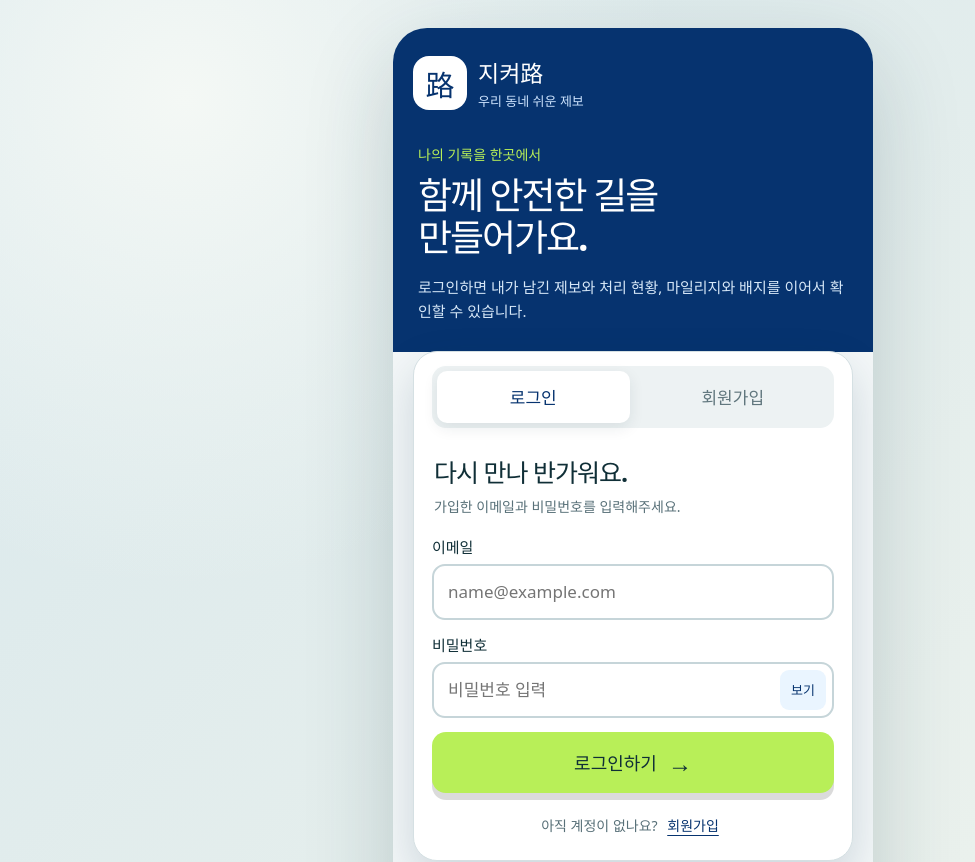
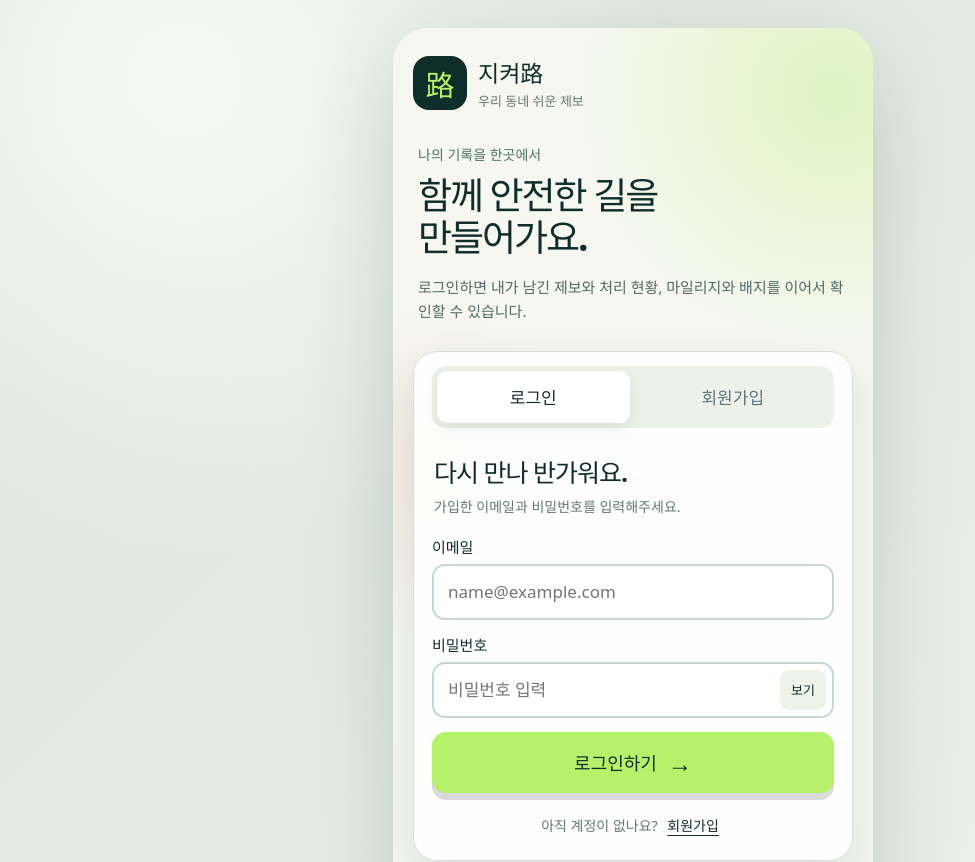
Before and after one commit to yaniyaabi/jikeoro-senior-app-proto, a React (Vite) app: page / in a window 1280 px wide. Shown: the top 862 px of the page, without its empty margins (7-982 px from the left). Built offline with nearby package versions, Linux system fonts and the light colour scheme.

Commit message:
Align senior app styling with website

```diff
--- a/src/styles.css
+++ b/src/styles.css
@@ -1,44 +1,44 @@
 :root {
   font-family: "Pretendard", "Noto Sans KR", "Malgun Gothic", system-ui, sans-serif;
-  color: #102f37;
-  background: #dfe9ec;
+  color: #102d2a;
+  background: #e8eee7;
   font-synthesis: none;
-  --navy: #06336f;
-  --navy-dark: #032757;
-  --blue: #0879e8;
-  --sky: #eaf5ff;
-  --lime: #b8ef58;
-  --yellow: #ffd444;
-  --coral: #ff6b5a;
-  --ink: #102f37;
-  --muted: #587078;
-  --line: #d5e0e3;
+  --navy: #102d2a;
+  --navy-dark: #09211f;
+  --blue: #4f7767;
+  --sky: #edf3e9;
+  --lime: #b7f06b;
+  --yellow: #ffd36a;
+  --coral: #ff6654;
+  --ink: #102d2a;
+  --muted: #637871;
+  --line: #d5ddd5;
   --surface: #ffffff;
-  --canvas: #f3f7f8;
+  --canvas: #f5f7f0;
 }
 
 * { box-sizing: border-box; }
 html { scroll-behavior: smooth; }
-body { margin: 0; min-width: 280px; min-height: 100vh; background: radial-gradient(circle at 15% 10%, #f4f8f5, transparent 35%), linear-gradient(135deg, #d9e8ec, #eef3ed); }
+body { margin: 0; min-width: 280px; min-height: 100vh; background: radial-gradient(circle at 15% 8%, #f7faf3, transparent 34%), linear-gradient(135deg, #dce7dc, #eef2e9); }
 button, input, textarea { font: inherit; }
 button, label { -webkit-tap-highlight-color: transparent; }
 button:focus-visible, input:focus-visible, textarea:focus-visible { outline: 4px solid var(--yellow); outline-offset: 2px; }
 
 .app-stage { min-height: 100vh; padding: 28px; display: flex; align-items: flex-start; justify-content: center; }
-.phone-app { width: min(100%, 480px); min-height: calc(100vh - 56px); position: relative; background: var(--canvas); border-radius: 34px; overflow: hidden; box-shadow: 0 30px 90px rgba(18, 55, 64, .2); padding-bottom: 96px; }
-.auth-phone { padding-bottom: 0; background: linear-gradient(180deg,var(--navy) 0 35%,var(--canvas) 35%); }
+.phone-app { width: min(100%, 480px); min-height: calc(100vh - 56px); position: relative; background: var(--canvas); border-radius: 34px; overflow: hidden; box-shadow: 0 30px 90px rgba(16,45,42,.18); padding-bottom: 96px; }
+.auth-phone { padding-bottom: 0; background: radial-gradient(circle at 92% 7%,rgba(183,240,107,.34),transparent 26%),radial-gradient(circle at 7% 48%,rgba(255,102,84,.09),transparent 25%),var(--canvas); }
 .app-auth-page { min-height: calc(100vh - 56px); padding: 27px 20px 35px; }
-.app-auth-brand { display: flex; align-items: center; gap: 11px; color: white; }
-.app-auth-brand>span { width: 54px; height: 54px; border-radius: 16px; background: white; color: var(--navy); display: grid; place-items: center; font: 900 29px Georgia,serif; }
+.app-auth-brand { display: flex; align-items: center; gap: 11px; color: var(--ink); }
+.app-auth-brand>span { width: 54px; height: 54px; border-radius: 16px; background: var(--ink); color: var(--lime); display: grid; place-items: center; font: 900 29px Georgia,serif; }
 .app-auth-brand>div { display: flex; flex-direction: column; gap: 2px; }
 .app-auth-brand strong { font-size: 23px; }
-.app-auth-brand small { color: #cfe5ff; font-size: 13px; font-weight: 800; }
-.app-auth-intro { color: white; padding: 34px 5px 28px; }
-.app-auth-intro>p { margin: 0 0 10px; color: var(--lime); font-size: 14px; font-weight: 950; }
+.app-auth-brand small { color: var(--muted); font-size: 13px; font-weight: 800; }
+.app-auth-intro { color: var(--ink); padding: 34px 5px 28px; }
+.app-auth-intro>p { margin: 0 0 10px; color: #4f7460; font-size: 14px; font-weight: 950; }
 .app-auth-intro h1 { margin: 0; font-size: 37px; line-height: 1.13; letter-spacing: -.055em; }
-.app-auth-intro>span { display: block; margin-top: 17px; color: #d7e8f8; font-size: 15px; line-height: 1.6; }
-.app-auth-card { border: 1px solid var(--line); border-radius: 24px; background: white; padding: 14px 18px 24px; box-shadow: 0 18px 44px rgba(7,41,76,.16); }
-.app-auth-tabs { display: grid; grid-template-columns: 1fr 1fr; gap: 7px; border-radius: 14px; background: #edf2f3; padding: 5px; }
+.app-auth-intro>span { display: block; margin-top: 17px; color: #536966; font-size: 15px; line-height: 1.6; }
+.app-auth-card { border: 1px solid var(--line); border-radius: 24px; background: rgba(255,255,255,.94); padding: 14px 18px 24px; box-shadow: 0 18px 44px rgba(16,45,42,.1); }
+.app-auth-tabs { display: grid; grid-template-columns: 1fr 1fr; gap: 7px; border-radius: 14px; background: #edf2e9; padding: 5px; }
 .app-auth-tabs button { min-height: 52px; border: 0; border-radius: 10px; background: transparent; color: #60767d; font-size: 17px; font-weight: 950; cursor: pointer; }
 .app-auth-tabs button.active { background: white; color: var(--navy); box-shadow: 0 5px 15px rgba(16,47,55,.09); }
 .app-auth-heading { margin: 25px 2px 19px; }
@@ -48,7 +48,7 @@ button:focus-visible, input:focus-visible, textarea:focus-visible { outline: 4px
 .app-auth-form>label { display: flex; flex-direction: column; gap: 7px; }
 .app-auth-form>label>span:first-child { font-size: 15px; font-weight: 950; }
 .app-auth-form input { width: 100%; min-height: 56px; border: 2px solid #c6d5d9; border-radius: 13px; background: white; color: var(--ink); padding: 13px 14px; font-size: 17px; outline: none; }
-.app-auth-form input:focus { border-color: var(--blue); box-shadow: 0 0 0 3px rgba(8,121,232,.12); }
+.app-auth-form input:focus { border-color: var(--blue); box-shadow: 0 0 0 3px rgba(79,119,103,.13); }
 .app-password-field { position: relative; display: block; }
 .app-password-field input { padding-right: 76px; }
 .app-password-field button { position: absolute; right: 8px; top: 8px; bottom: 8px; border: 0; border-radius: 9px; background: var(--sky); color: var(--navy); padding: 0 11px; font-size: 13px; font-weight: 950; cursor: pointer; }
@@ -59,15 +59,15 @@ button:focus-visible, input:focus-visible, textarea:focus-visible { outline: 4px
 .app-auth-switch { margin: 21px 0 0; color: var(--muted); text-align: center; font-size: 14px; }
 .app-auth-switch button { border: 0; background: transparent; color: var(--navy); font-size: 14px; font-weight: 950; text-decoration: underline; text-underline-offset: 4px; cursor: pointer; }
 .app-auth-note { margin: 20px 8px 0; color: #62777e; font-size: 12px; line-height: 1.6; text-align: center; }
-.app-header { height: 92px; padding: 17px 18px; display: flex; align-items: center; justify-content: space-between; gap: 12px; color: white; background: var(--navy); border-bottom: 4px solid #0b4b91; }
+.app-header { height: 92px; padding: 17px 18px; display: flex; align-items: center; justify-content: space-between; gap: 12px; color: var(--ink); background: rgba(245,247,240,.96); border-bottom: 1px solid #dbe3d8; }
 .brand-button { border: 0; background: transparent; color: inherit; padding: 0; display: flex; align-items: center; gap: 10px; cursor: pointer; text-align: left; }
-.brand-symbol { width: 52px; height: 52px; border-radius: 16px; display: grid; place-items: center; background: white; color: var(--navy); font: 900 28px Georgia, serif; }
+.brand-symbol { width: 52px; height: 52px; border-radius: 16px; display: grid; place-items: center; background: var(--ink); color: var(--lime); font: 900 28px Georgia, serif; }
 .brand-button>span:last-child { display: flex; flex-direction: column; gap: 2px; }
 .brand-button strong { font-size: 22px; letter-spacing: -.04em; }
-.brand-button small { font-size: 13px; color: #cfe5ff; font-weight: 800; }
+.brand-button small { font-size: 13px; color: var(--muted); font-weight: 800; }
 .header-tools { display: flex; gap: 7px; }
-.header-tools button { min-width: 57px; min-height: 53px; border: 1px solid rgba(255,255,255,.35); border-radius: 12px; background: #0a4385; color: white; font-size: 11px; font-weight: 900; cursor: pointer; display: flex; flex-direction: column; align-items: center; justify-content: center; gap: 3px; }
-.header-tools span { font-size: 19px; color: var(--yellow); }
+.header-tools button { min-width: 57px; min-height: 53px; border: 1px solid #ccd7ce; border-radius: 12px; background: white; color: var(--ink); font-size: 11px; font-weight: 900; cursor: pointer; display: flex; flex-direction: column; align-items: center; justify-content: center; gap: 3px; }
+.header-tools span { font-size: 19px; color: var(--coral); }
 .app-main { padding: 22px 17px 34px; }
 
 .home-main { padding-top: 14px; padding-bottom: 8px; }
@@ -96,10 +96,10 @@ button:focus-visible, input:focus-visible, textarea:focus-visible { outline: 4px
 .points-pill small { margin-top: 3px; color: var(--muted); font-size: 10px; font-weight: 850; }
 .logout-link { border: 0; background: transparent; color: var(--muted); margin: 5px 0 0; padding: 0; font-size: 12px; font-weight: 850; text-decoration: underline; text-underline-offset: 3px; cursor: pointer; }
 
-.report-hero { position: relative; overflow: hidden; background: var(--navy); color: white; border-radius: 24px; padding: 24px; box-shadow: 0 16px 35px rgba(4, 47, 103, .2); }
+.report-hero { position: relative; overflow: hidden; background: var(--navy); color: white; border-radius: 24px; padding: 24px; box-shadow: 0 16px 35px rgba(16,45,42,.18); }
 .report-hero::after { content: ""; position: absolute; width: 180px; height: 180px; border-radius: 50%; right: -88px; top: -90px; border: 1px solid rgba(184,239,88,.35); }
 .hero-icon { width: 46px; height: 46px; border-radius: 50%; display: grid; place-items: center; background: var(--coral); color: white; font-size: 28px; font-weight: 900; margin-bottom: 17px; }
-.report-hero p { margin: 0 0 8px; color: #d4e7f9; font-size: 16px; line-height: 1.55; font-weight: 700; }
+.report-hero p { margin: 0 0 8px; color: #c6d7d1; font-size: 16px; line-height: 1.55; font-weight: 700; }
 .report-hero h2 { margin: 0 0 20px; font-size: 28px; letter-spacing: -.045em; }
 .report-hero button, .next-button { width: 100%; min-height: 62px; border: 0; border-radius: 15px; background: var(--lime); color: #112d34; font-size: 19px; font-weight: 950; cursor: pointer; display: flex; align-items: center; justify-content: center; gap: 10px; box-shadow: 0 7px 0 rgba(0,0,0,.16); }
 .report-hero button:active, .next-button:active { transform: translateY(3px); box-shadow: 0 4px 0 rgba(0,0,0,.15); }
@@ -304,13 +304,16 @@ button:focus-visible, input:focus-visible, textarea:focus-visible { outline: 4px
 .why-card h2 { margin: 0 0 7px; font-size: 18px; }
 .why-card p { margin: 0; color: #685a35; font-size: 14px; line-height: 1.55; }
 
-.bottom-nav { position: fixed; z-index: 20; left: 0; right: 0; bottom: 0; width: 100%; max-width: 480px; height: 82px; margin: 0 auto; padding: 8px 10px max(8px, env(safe-area-inset-bottom)); background: white; border-top: 1px solid #c8d6da; display: grid; grid-template-columns: repeat(4,1fr); box-shadow: 0 -7px 25px rgba(20, 59, 67, .1); }
-.bottom-nav button { position: relative; border: 0; background: transparent; color: #60767d; padding: 4px; display: flex; flex-direction: column; align-items: center; justify-content: center; gap: 3px; cursor: pointer; }
-.bottom-nav button>span { width: 40px; height: 40px; display: grid; place-items: center; font-size: 25px; line-height: 1; font-weight: 900; }
-.bottom-nav button>strong { font-size: 13px; }
-.bottom-nav button.active { color: var(--navy); }
-.bottom-nav button.active::after { content: ""; position: absolute; left: 24%; right: 24%; bottom: -2px; height: 4px; border-radius: 99px; background: var(--blue); }
-.bottom-nav .report-nav>span { border-radius: 13px; background: var(--lime); color: var(--navy); box-shadow: 0 4px 12px rgba(26, 75, 46, .18); }
+.bottom-nav { position: fixed; z-index: 20; left: 0; right: 0; bottom: 0; width: 100%; max-width: 480px; min-height: 84px; margin: 0 auto; padding: 10px 13px max(9px, env(safe-area-inset-bottom)); background: rgba(250,251,247,.97); border-top: 1px solid #d9e1d7; display: grid; grid-template-columns: repeat(4,1fr); box-shadow: 0 -12px 32px rgba(16,45,42,.09); backdrop-filter: blur(14px); }
+.bottom-nav button { position: relative; min-height: 63px; border: 0; border-radius: 16px; background: transparent; color: #758780; padding: 5px 3px 3px; display: flex; flex-direction: column; align-items: center; justify-content: center; gap: 4px; cursor: pointer; transition: background .18s,color .18s,transform .18s; }
+.bottom-nav button>span { width: 38px; height: 36px; border-radius: 12px; display: grid; place-items: center; transition: background .18s,color .18s,transform .18s; }
+.bottom-nav button svg { width: 24px; height: 24px; fill: none; stroke: currentColor; stroke-width: 1.8; stroke-linecap: round; stroke-linejoin: round; }
+.bottom-nav button>strong { font-size: 12px; font-weight: 850; letter-spacing: -.02em; }
+.bottom-nav button.active { color: var(--ink); }
+.bottom-nav button.active>span { background: #e3efd8; color: var(--ink); }
+.bottom-nav .report-nav>span { background: var(--ink); color: var(--lime); box-shadow: 0 7px 16px rgba(16,45,42,.2); }
+.bottom-nav .report-nav.active { color: var(--ink); }
+.bottom-nav .report-nav.active>span { background: var(--coral); color: white; transform: translateY(-2px); }
 
 .app-detail-backdrop { position: fixed; z-index: 50; inset: 0; background: rgba(2,30,38,.72); backdrop-filter: blur(6px); display: flex; align-items: flex-end; justify-content: center; padding: 18px; }
 .app-detail-sheet { position: relative; width: min(100%,450px); max-height: calc(100svh - 36px); overflow-y: auto; border-radius: 25px; background: var(--canvas); padding: 27px 20px 22px; box-shadow: 0 30px 70px rgba(0,0,0,.3); }
@@ -329,16 +332,16 @@ button:focus-visible, input:focus-visible, textarea:focus-visible { outline: 4px
 .app-detail-delete { width: 100%; min-height: 50px; margin-top: 10px; border: 1px solid #edb9b2; border-radius: 14px; background: #fff4f2; color: #a33428; font-size: 14px; font-weight: 900; cursor: pointer; }
 
 html[data-contrast="high"] {
-  --navy: #001f54;
-  --navy-dark: #00163d;
-  --blue: #004fba;
-  --sky: #ddecff;
+  --navy: #001f1b;
+  --navy-dark: #001411;
+  --blue: #005f4a;
+  --sky: #e6f6e9;
   --lime: #d4ff33;
   --yellow: #ffdf00;
-  --coral: #e23b2e;
-  --ink: #001e27;
-  --muted: #304d55;
-  --line: #6c8086;
+  --coral: #d83a2e;
+  --ink: #001e1a;
+  --muted: #294f45;
+  --line: #607970;
   --canvas: #ffffff;
 }
 html[data-contrast="high"] .phone-app { box-shadow: 0 0 0 3px #001e27; }
```
Also changed, not shown: src/App.tsx (+15 -4 lines).
